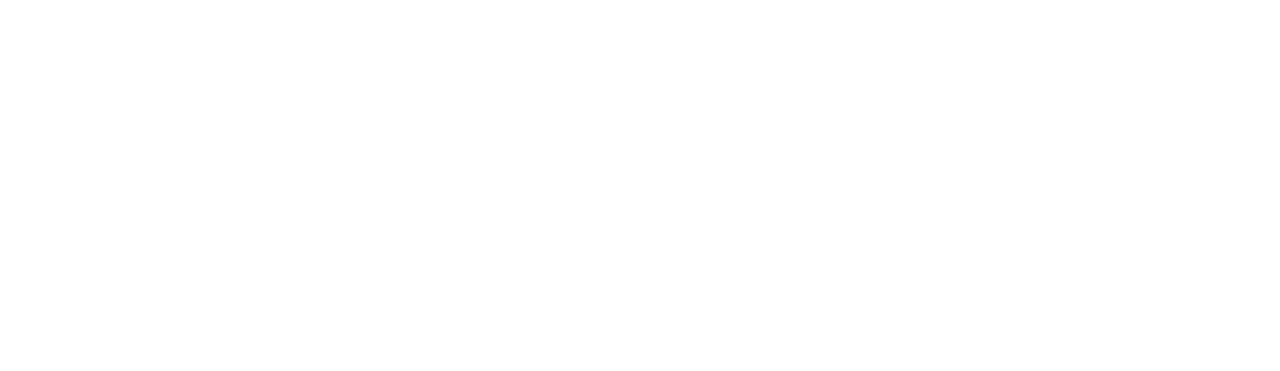
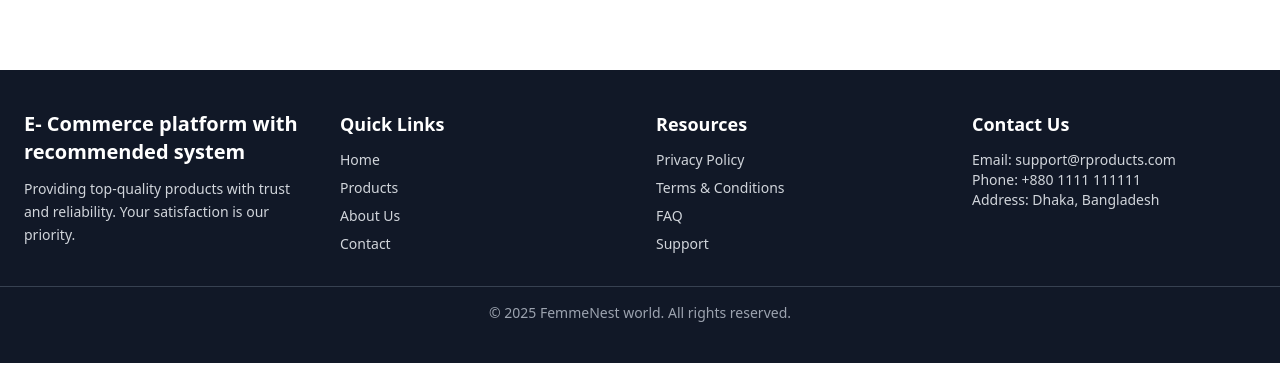
Before and after one commit to mdshahadothosen2001/r-products, a React (Vite) app in the folder frontend/: page /products/1 in a window 1280 px wide. Shown: the part 426-797 px from the top of the page. Built offline with nearby package versions, Linux system fonts and the light colour scheme; no server answers.

Commit message:
F:: footer in product

```diff
--- a/frontend/src/pages/Products.jsx
+++ b/frontend/src/pages/Products.jsx
@@ -3,6 +3,7 @@
 import { getProducts } from "../api/api";
 import NavBar from "../components/NavBar"
 import Category from "../components/Category"
+import Footer from "../components/Footer";
 import "./style.css";
 
 export default function Products() {
@@ -175,6 +176,12 @@
       </div>
 
 
+      <div className="h-40"></div>
+
+
+      <Footer/>
+
+
     </div>
   );
 }
```
Lines whose indentation alone changed are shown as unchanged.
